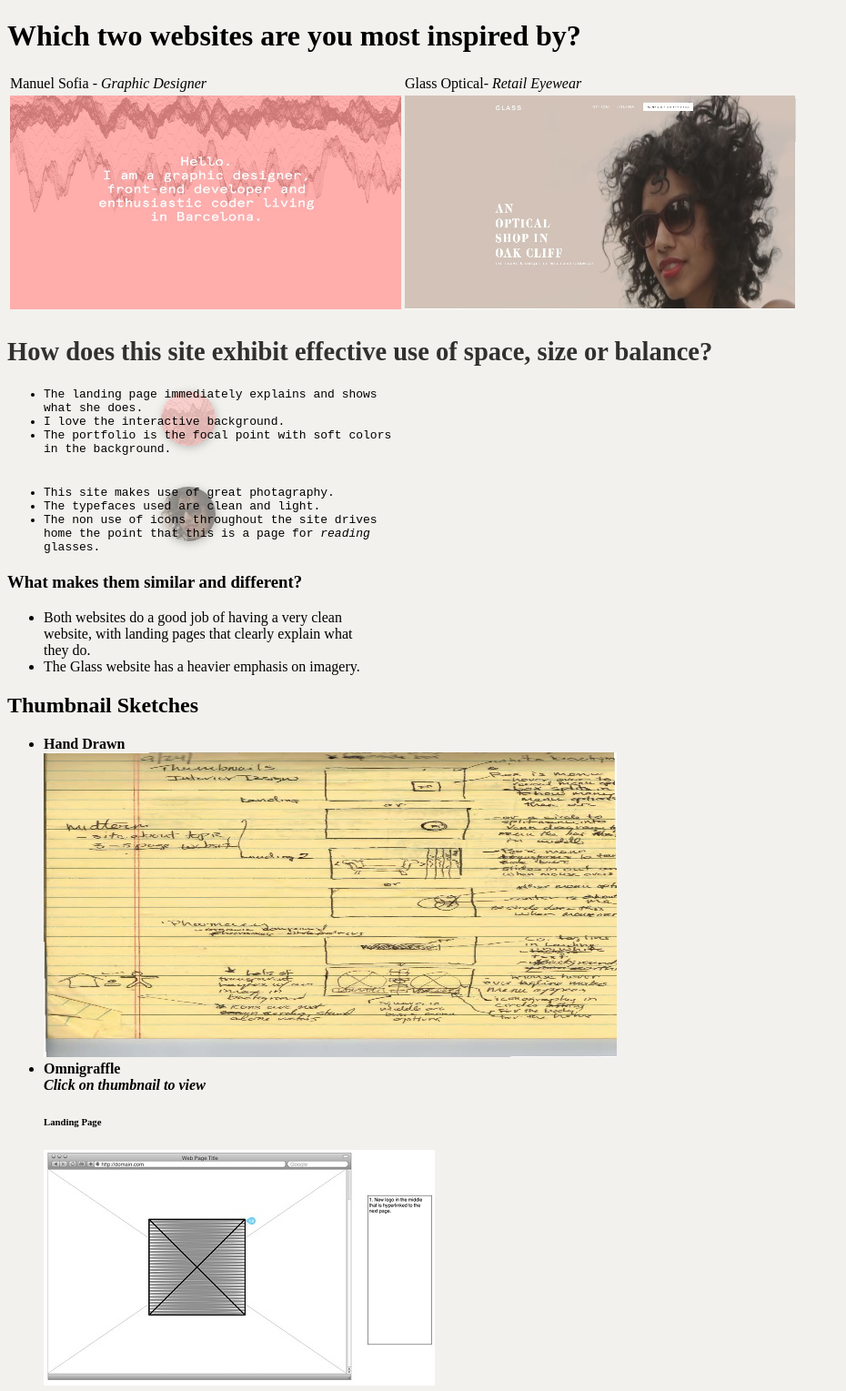
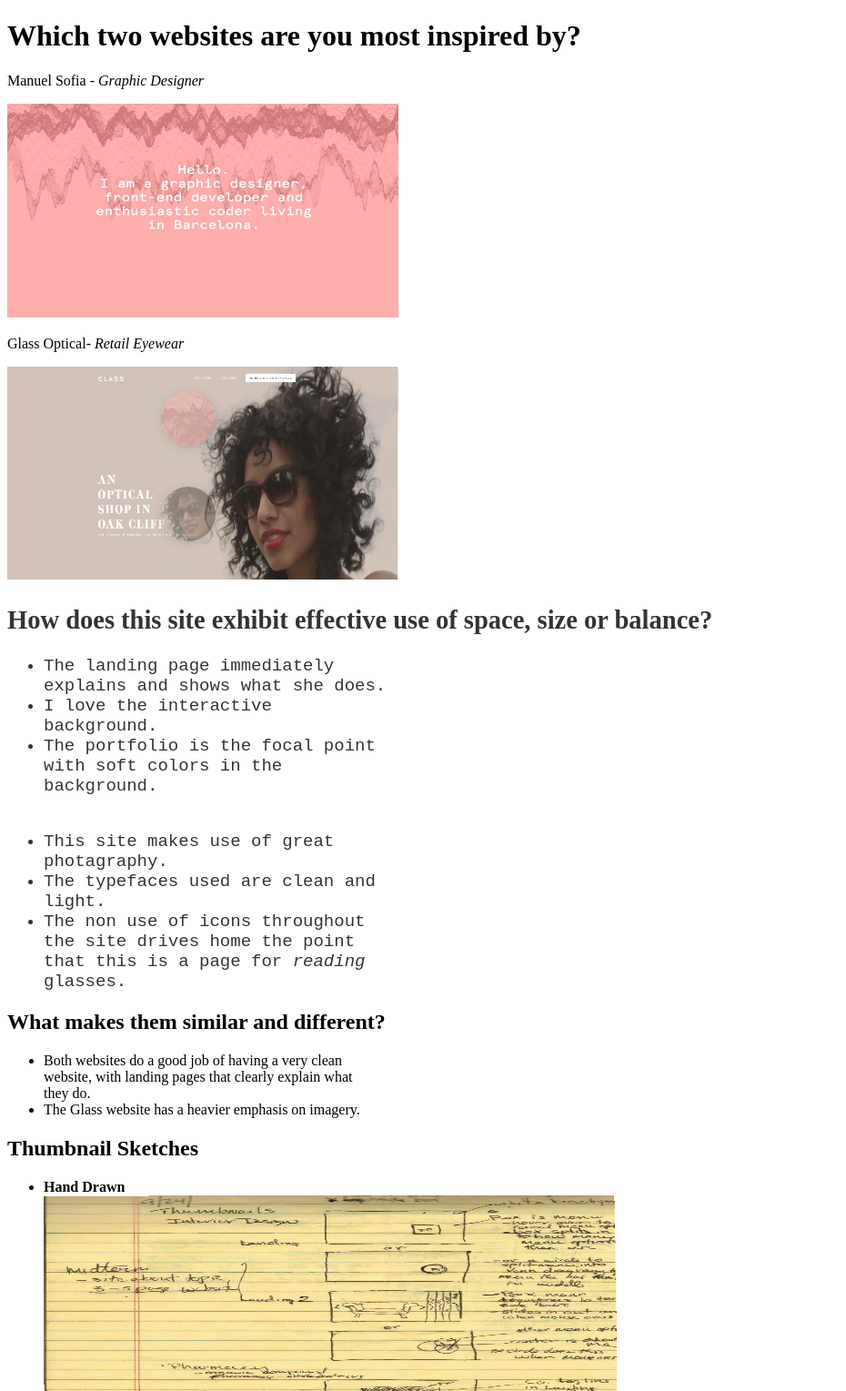
Before and after one commit to jhumbrac/paulqlove.github.io-1, a plain HTML site: page chaptwo/index.html in a window 1280 px wide. Shown: the top 1529 px of the page at 91% size, without its empty margins (0-930 px from the left). Drawn offline with Linux system fonts and the light colour scheme.

Commit message:
playing around with unit 2

```diff
--- a/chaptwo/index.html
+++ b/chaptwo/index.html
@@ -2,64 +2,32 @@
 	<head>
 		<title>Chapter 2</title>
 		<style type="text/css">
-		body /* I am just playing around with CSS. It's not too organized with names b/c i've had many versions of this page. */
-
-			{
-
-				background-color: #f2f1ed;
-			}
-			#header{
-
-				font-family: knockout;
-			}
-
-
-
-
-
-
+/* I am just playing around with CSS. It's not too organized with names b/c i've had many versions of this page. */
+			header { font-family: rockwell; }
 			#question {
 				font-size: 19px;
-
 				top: 300px;
 				border-top: 15px;
 				left: 350px;
-
 				opacity: 0.8;
-
-
-
 			}
 			#sofia {
 				background-color: transparent;
 				font-family: monospace;
 				width: 425px;
-
 				left: 20px;
 				z-index: 1;
-
 				top: -20px;
 				margin: left;
-
-
-
 			}
-
-
 			#ello {
 				position: relative;
-
 				width: 425px;
 				background-color: transparent;
 				top: 20px;
-
 				font-family: monospace;
 				margin: left;
-
 			}
-
-
-
 			#list3 {
 				margin: left;
 				text-align: left;
@@ -80,9 +48,7 @@
 				background-image: url(images/halfglass.jpg);
 				opacity: 0.5;
 				box-shadow: 1px 2px 10px #888888;
-
 			}
-
 			#circlesofia {
 				position: absolute;
 				width: 60px;
@@ -95,48 +61,33 @@
 				box-shadow: 1px 2px 10px #888888;
 				z-index: -1;
 			}
-
-
 		</style>
 	</head>
 
-	<BODY bgcolor="white">
+	<body>
 
-		<div id="header">
-		<h1>Which two websites are you most inspired by?</h1>
-		</div>
+		<header>
+			<h1>Which two websites are you most inspired by?</h1>
+		</header>
 
 			<div id="table" >
-			<table>
-				<tr>
-					<td>Manuel Sofia  - <em>Graphic Designer</em></td>
-
-					<td>Glass Optical- <em>Retail Eyewear</em></td>
-				</tr>
-				<tr>
-					<td><a href="http://manuelsofia.me"><img src="images/manuelsofia.jpg" width="430" height="235"></a></td>
-
-					<td><a href="https://glassoptical.co/"><img src="images/glass.jpg" width="430" height="235"></a></td>
-				</tr>
-			</table>
+<p>Manuel Sofia  - <em>Graphic Designer</em></p>
+<a href="http://manuelsofia.me"><img src="images/manuelsofia.jpg" width="430" height="235"></a>
+<p></p>Glass Optical- <em>Retail Eyewear</em></p>
+<a href="https://glassoptical.co/"><img src="images/glass.jpg" width="430" height="235"></a>
 			</div>
 
-		<div id="question">
-		<h2>How does this site exhibit effective use of space, size or balance?</h2>
-		</div>
+		<section id="question">
+			<h2>How does this site exhibit effective use of space, size or balance?</h2>
 			<div id="sofia">
 				<ul>
-						<li>The landing page immediately explains and shows what she does.</li>
-						<li>I love the interactive background.</li>
-						<li>The portfolio is the focal point with soft colors in the background.</li>
+					<li>The landing page immediately explains and shows what she does.</li>
+					<li>I love the interactive background.</li>
+					<li>The portfolio is the focal point with soft colors in the background.</li>
 				</ul>
 			</div>
-
 			<div id="circlesofia"></div>
 			<div id="circleglass"></div>
-
-
-
 			<div id="ello">
 				<ul>
 						<li>This site makes use of great photagraphy. </li>
@@ -145,30 +96,32 @@
 
 				</ul>
 			</div>
+		</section>
 
-
-		<div id="last"><h3>What makes them similar and different?</h3>
-				<div id="list3"><ul>
+		<section id="last">
+			<h2>What makes them similar and different?</h2>
+			<div id="list3">
+				<ul>
 					<li>Both websites do a good job of having a very clean website, with landing pages that clearly explain what they do.</li>
 					<li>The Glass website has a heavier emphasis on imagery.</li>
 				</ul>
-				</div>
-		</div>
-
-		<h2>Thumbnail Sketches</h2>
+			</div>
+		</section>
+		<section>
+			<h2>Thumbnail Sketches</h2>
 			<ul>
-				<li><strong>Hand Drawn</strong></li>
-				<img src="images/wireframe.jpg" width="630" height="335">
-				<li><strong>Omnigraffle<br><em>Click on thumbnail to view</em></strong></li>
-					<h6>Landing Page</h6>
-						<a href="images/landingpage.jpg"><img src="images/landingthumb.jpg"></a>
-					<h6>About us Page</h6>
-						<a href="images/about.jpg"><img src="images/aboutthumb.jpg"></a>
-					<h6>Bio Page</h6>
-						<a href="images/bio.jpg"><img src="images/biothumb.jpg"></a>
-
-
+				<li><strong>Hand Drawn</strong><br>
+				<img src="images/wireframe.jpg" width="630" height="335"></li>
+				<li><strong>Omnigraffle</strong><br><em>Click on thumbnail to view</em><br>
+					<ul>
+						<li></li>Landing Page<br>
+						<a href="images/landingpage.jpg" target="_blank"><img src="images/landingthumb.jpg"></a></li>
+						<li>About us Page<br>
+						<a href="images/about.jpg" target="_blank"><img src="images/aboutthumb.jpg"></a></li>
+						<li>Bio Page<br>
+						<a href="images/bio.jpg"><img src="images/biothumb.jpg"></a></li>
+					</ul>
+				</li>
 			</ul>
-
-		<br><br><br>
+		</section>
 	</BODY>
```
